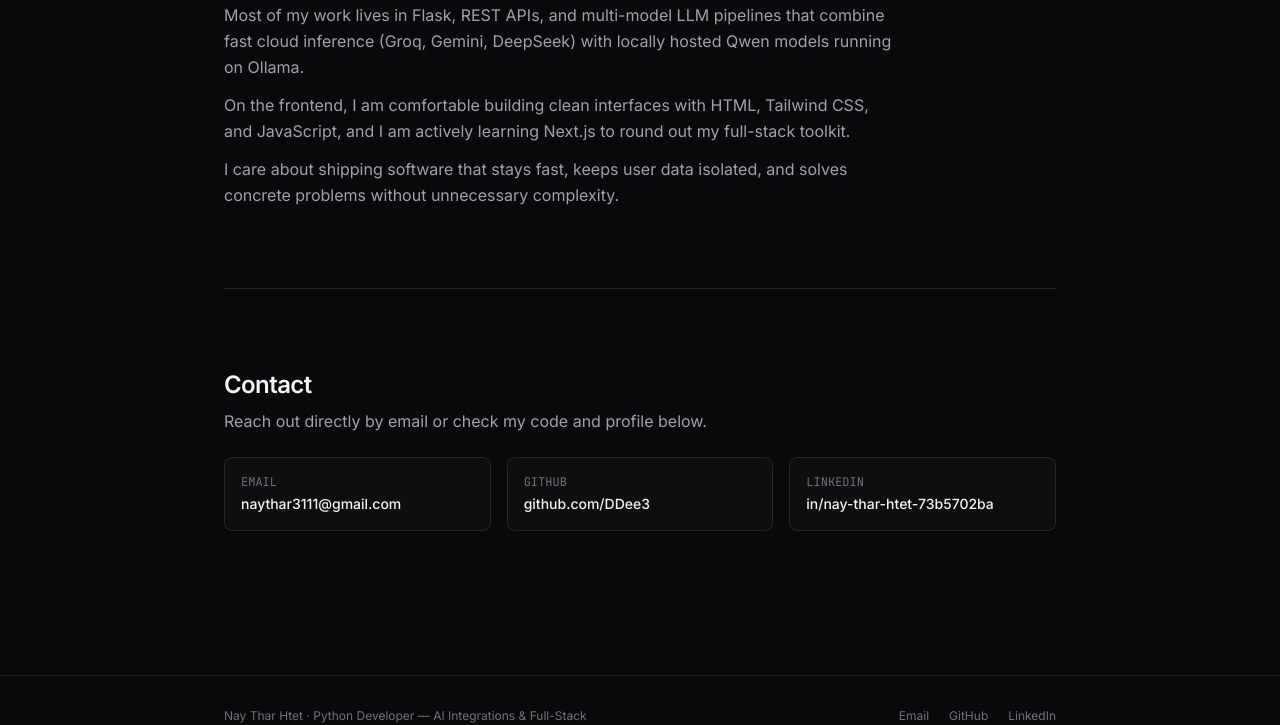
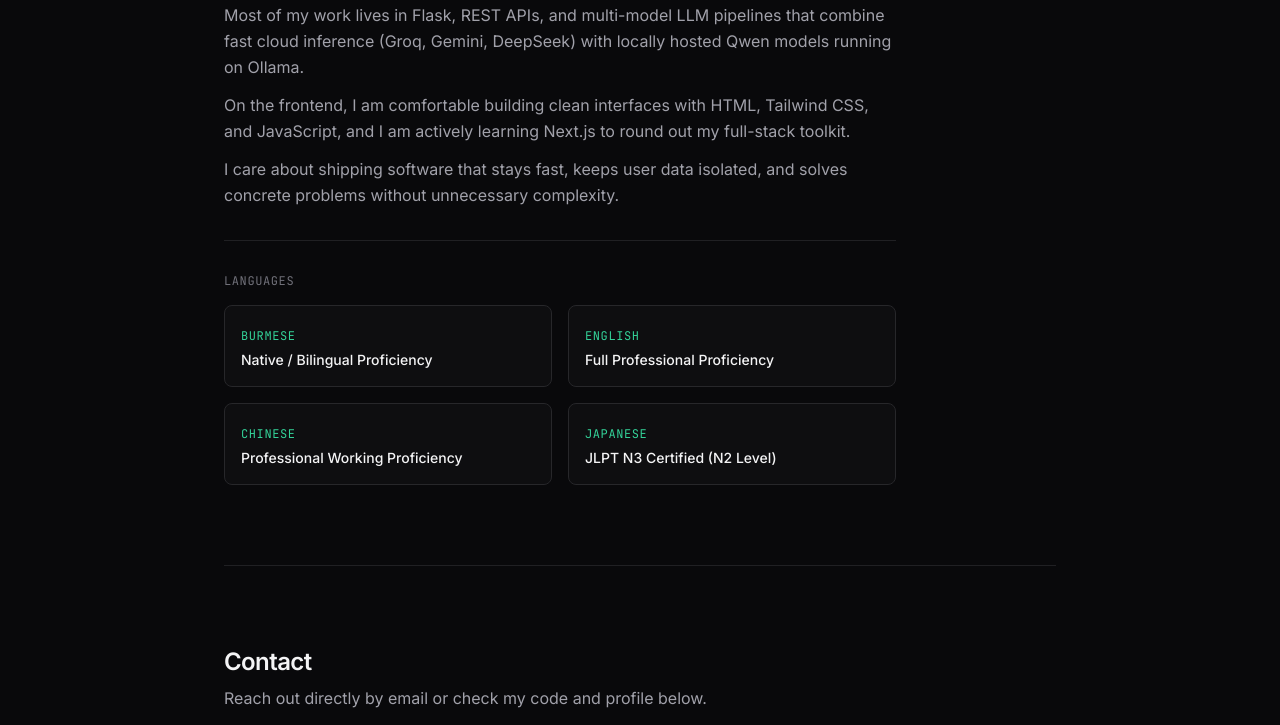
Before and after one commit to DDee3/nay-thar-portfolio, a Flask app: page / in a window 1280 px wide. Shown: the part 1467-2192 px from the top of the page. Run offline with Flask 3, Linux system fonts and the light colour scheme; some libraries are stand-ins or nearby versions.

Commit message:
add language section

```diff
--- a/app.py
+++ b/app.py
@@ -14,6 +14,12 @@ PROFILE = {
         "Most of my work lives in Flask, REST APIs, and multi-model LLM pipelines that combine fast cloud inference (Groq, Gemini, DeepSeek) with locally hosted Qwen models running on Ollama.",
         "On the frontend, I am comfortable building clean interfaces with HTML, Tailwind CSS, and JavaScript, and I am actively learning Next.js to round out my full-stack toolkit.",
         "I care about shipping software that stays fast, keeps user data isolated, and solves concrete problems without unnecessary complexity.",
+    ],
+    "languages": [
+        {"name": "Burmese", "proficiency": "Native / Bilingual Proficiency"},
+        {"name": "English", "proficiency": "Full Professional Proficiency"},
+        {"name": "Chinese", "proficiency": "Professional Working Proficiency"},
+        {"name": "Japanese", "proficiency": "JLPT N3 Certified (N2 Level)"},
     ],
 }
 
--- a/templates/index.html
+++ b/templates/index.html
@@ -104,6 +104,21 @@
     <p>{{ sentence }}</p>
     {% endfor %}
   </div>
+
+  <!-- Languages -->
+  <div class="mt-8 pt-8 border-t border-zinc-200/80 dark:border-zinc-800/80 max-w-2xl">
+    <h3 class="font-mono text-xs uppercase tracking-wider text-zinc-500">
+      Languages
+    </h3>
+    <div class="mt-4 grid grid-cols-1 sm:grid-cols-2 gap-4">
+      {% for lang in profile.languages %}
+      <div class="p-4 rounded-lg border border-zinc-200 dark:border-zinc-800 bg-white dark:bg-zinc-900/40">
+        <span class="text-xs font-mono uppercase tracking-wider text-emerald-600 dark:text-emerald-400">{{ lang.name }}</span>
+        <p class="mt-1 text-sm font-medium text-zinc-900 dark:text-zinc-100">{{ lang.proficiency }}</p>
+      </div>
+      {% endfor %}
+    </div>
+  </div>
 </section>
 
 <!-- 4. CONTACT SECTION (Email, GitHub, LinkedIn only) -->
```
Also changed, not shown: templates/about.html (+13 -0 lines).
